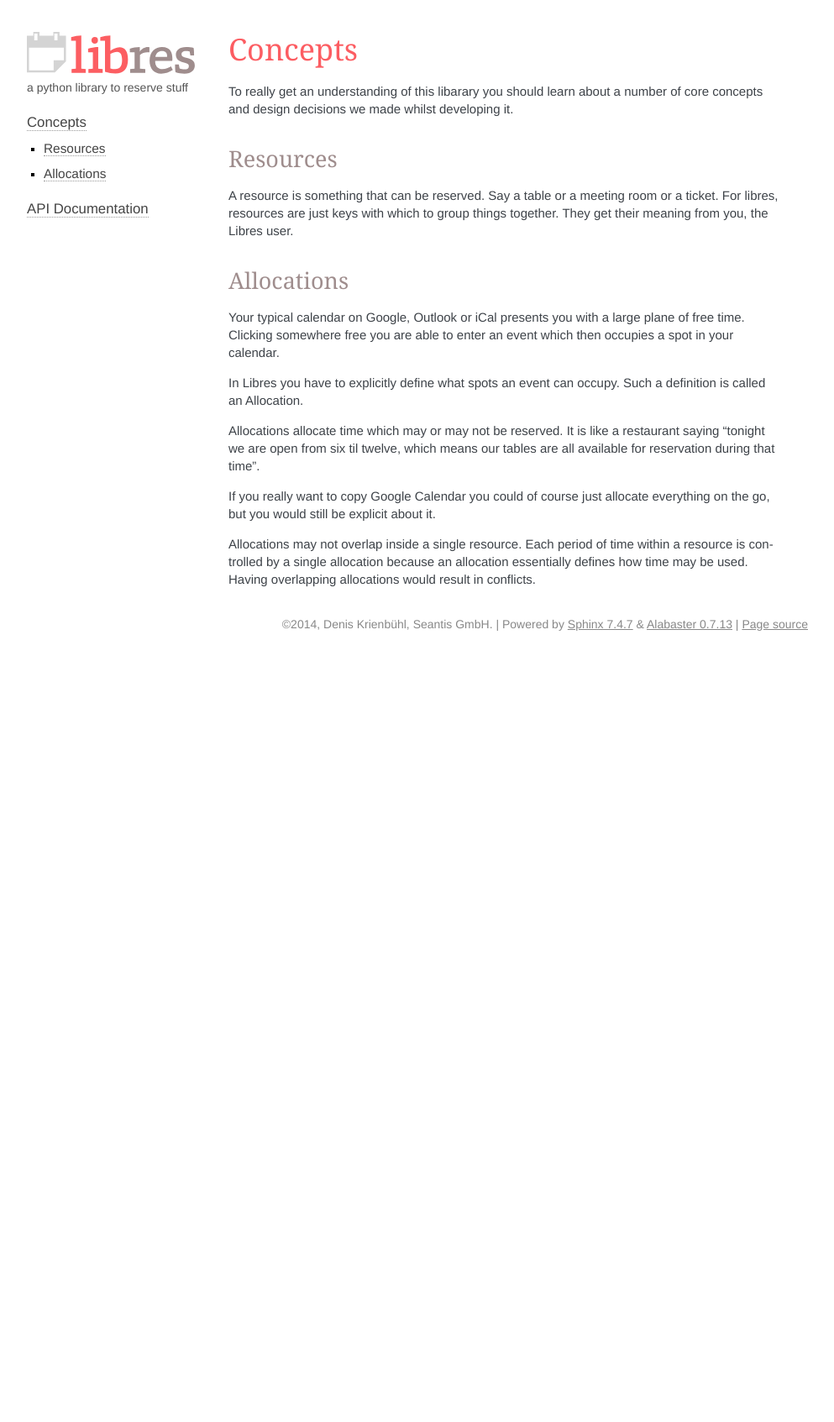
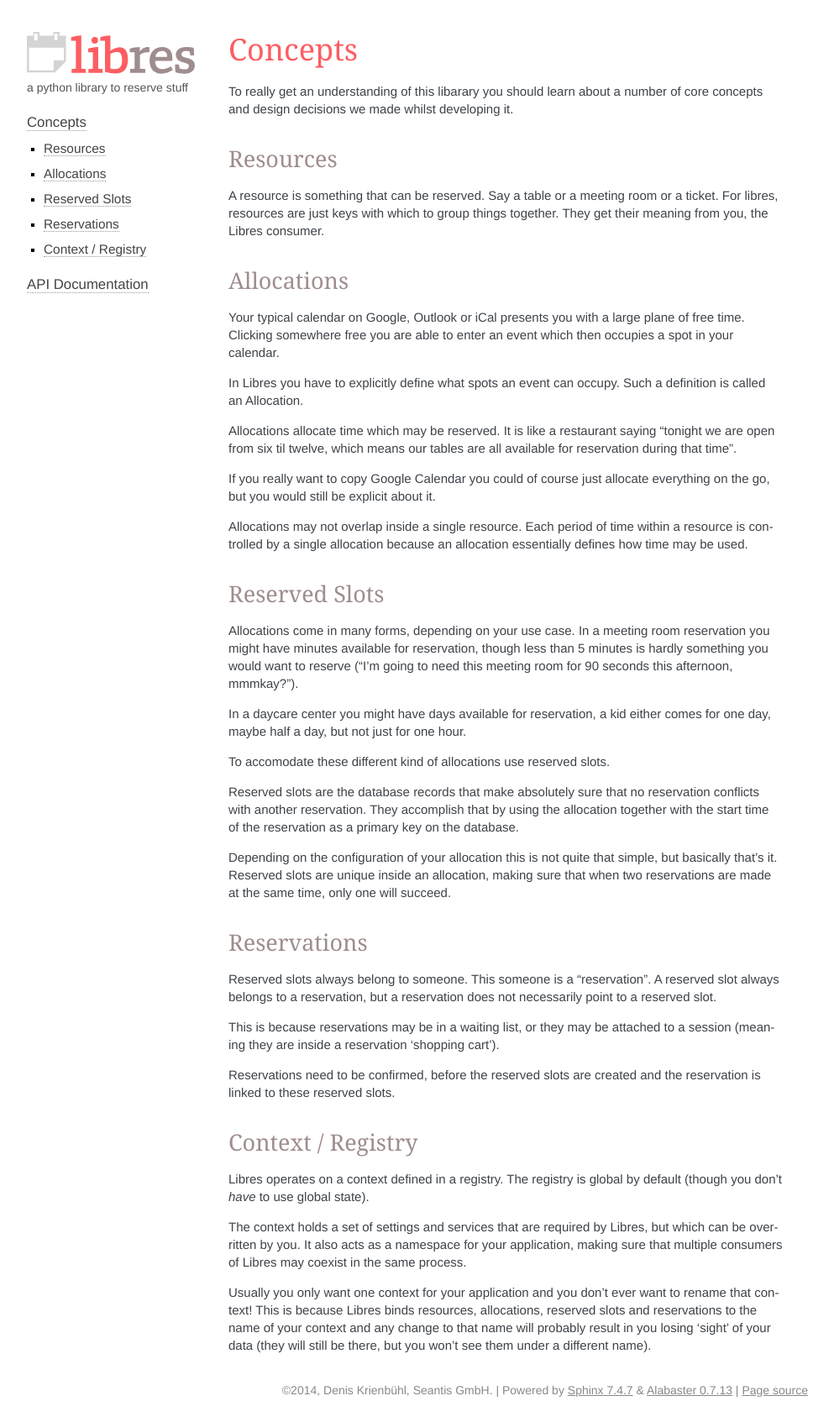
Before and after one commit to seantis/libres, a Sphinx documentation site: the page built from docs/concepts.rst, in a window 1280 px wide. Shown: the whole page at 84% size, without its empty margins (148-1141 px from the left). Built offline with Sphinx 7.4.7, drawn with Linux system fonts in a browser that asks for light colours; before the commit the page ends 900 px from its top, so only the background shows below that.

Commit message:
Adds more conecpts to the docs

```diff
--- a/docs/concepts.rst
+++ b/docs/concepts.rst
@@ -9,7 +9,7 @@ Resources
 
 A resource is something that can be reserved. Say a table or a meeting room or
 a ticket. For libres, resources are just keys with which to group things
-together. They get their meaning from you, the Libres user.
+together. They get their meaning from you, the Libres consumer.
 
 Allocations
 -----------
@@ -21,14 +21,66 @@ which then occupies a spot in your calendar.
 In Libres you have to explicitly define what spots an event can occupy. Such
 a definition is called an Allocation.
 
-Allocations allocate time which may or may not be reserved. It is like a
-restaurant saying "tonight we are open from six til twelve, which means our
-tables are all available for reservation during that time".
+Allocations allocate time which may be reserved. It is like a restaurant saying
+"tonight we are open from six til twelve, which means our tables are all
+available for reservation during that time".
 
 If you really want to copy Google Calendar you could of course just allocate
 everything on the go, but you would still be explicit about it.
 
 Allocations may not overlap inside a single resource. Each period of time
 within a resource is controlled by a single allocation because an allocation
-essentially defines how time may be used. Having overlapping allocations would
-result in conflicts.
+essentially defines how time may be used.
+
+Reserved Slots
+--------------
+
+Allocations come in many forms, depending on your use case. In a meeting room
+reservation you might have minutes available for reservation, though less
+than 5 minutes is hardly something you would want to reserve ("I'm going
+to need this meeting room for 90 seconds this afternoon, mmmkay?").
+
+In a daycare center you might have days available for reservation, a kid either
+comes for one day, maybe half a day, but not just for one hour.
+
+To accomodate these different kind of allocations use reserved slots.
+
+Reserved slots are the database records that make absolutely sure that no
+reservation conflicts with another reservation. They accomplish that by
+using the allocation together with the start time of the reservation as a
+primary key on the database.
+
+Depending on the configuration of your allocation this is not quite that
+simple, but basically that's it. Reserved slots are unique inside an
+allocation, making sure that when two reservations are made at the same time,
+only one will succeed.
+
+Reservations
+------------
+
+Reserved slots always belong to someone. This someone is a "reservation". A
+reserved slot always belongs to a reservation, but a reservation does not
+necessarily point to a reserved slot.
+
+This is because reservations may be in a waiting list, or they may be
+attached to a session (meaning they are inside a reservation 'shopping cart').
+
+Reservations need to be confirmed, before the reserved slots are created and
+the reservation is linked to these reserved slots.
+
+Context / Registry
+------------------
+
+Libres operates on a context defined in a registry. The registry is global by
+default (though you don't *have* to use global state).
+
+The context holds a set of settings and services that are required by Libres,
+but which can be overritten by you. It also acts as a namespace for your
+application, making sure that multiple consumers of Libres may coexist in the
+same process.
+
+Usually you only want one context for your application and you don't ever want
+to rename that context! This is because Libres binds resources, allocations,
+reserved slots and reservations to the name of your context and any change to
+that name will probably result in you losing 'sight' of your data (they will
+still be there, but you won't see them under a different name).
```
